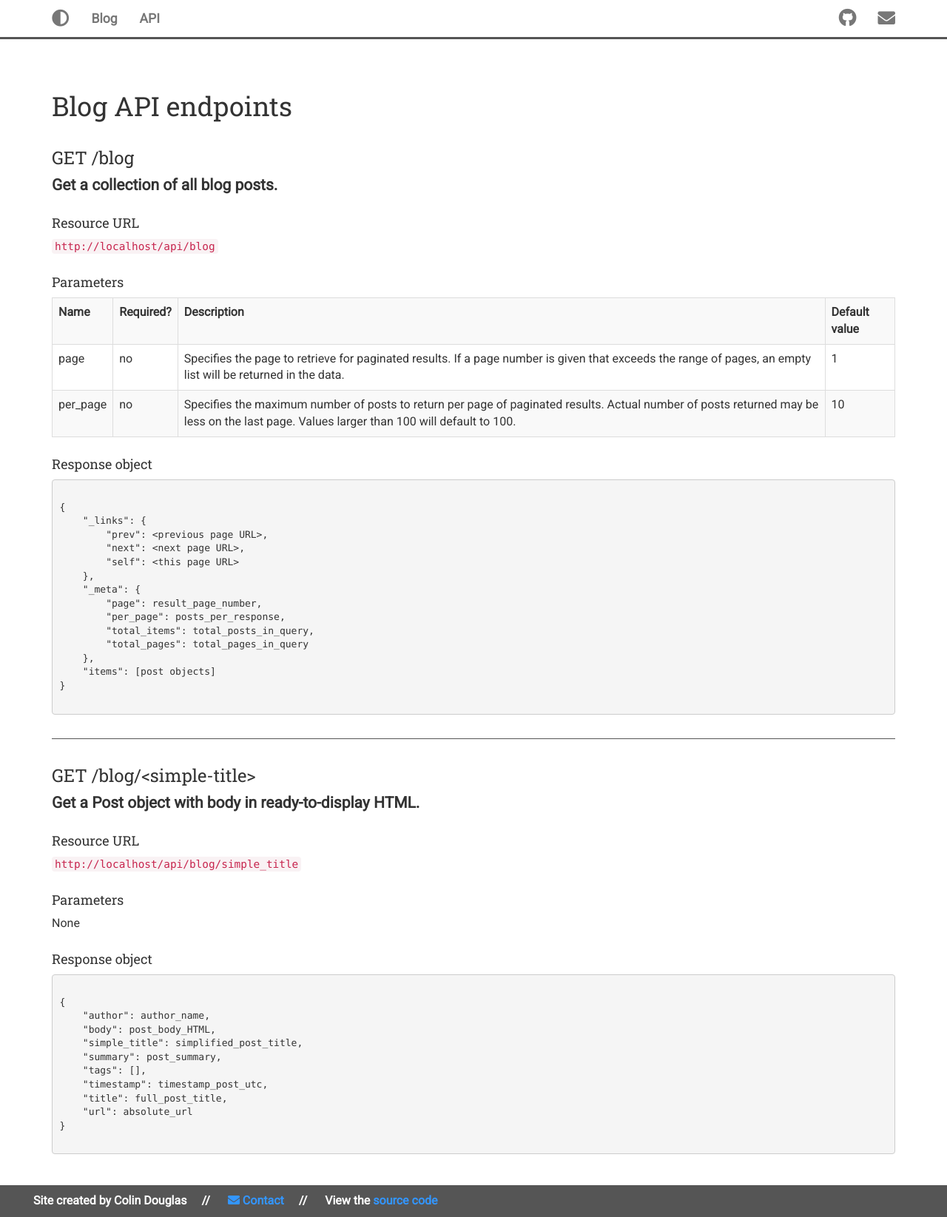
After one commit to cmdpdx/cdouglas.xyz, a Flask app: page /api/docs/blog in a window 1280 px wide. The commit adds this page. Shown: the whole page at 74% size. Run offline with Flask 2, Linux system fonts and the light colour scheme; some libraries are stand-ins or nearby versions.

Commit message:
blog API routes; Post body refactor

```diff
--- a/cmd/api/__init__.py
+++ b/cmd/api/__init__.py
@@ -2,4 +2,4 @@ from flask import Blueprint
 
 bp = Blueprint('api', __name__)
 
-from cmd.api import blog, errors, tokens
+from cmd.api import blog, errors, tokens, docs
--- a/cmd/api/blog.py
+++ b/cmd/api/blog.py
@@ -1,32 +1,49 @@
 from urllib.parse import urlparse
 
-from flask import jsonify, request
+from flask import jsonify, request, g
 
 from cmd.api import bp
+from cmd.api.auth import token_auth
 from cmd.models import Post
 
 
+def get_url_base(request):
+    url_parts = urlparse(request.url_root)
+    return f'{url_parts.scheme}://{url_parts.netloc}'
+
 # GET   /api/blog
 @bp.route('/blog', methods=['GET'])
+@token_auth.login_required
 def get_posts():
     """Get a collection of all blog posts."""
     page = request.args.get('page', 1, type=int)
     per_page = min(request.args.get('per_page', 10, type=int), 100)
     data = Post.to_collection_dict(Post.query, page, per_page, 'api.get_posts')
+
+    # Complete any relative links to self, prev, and next
+    url_base = get_url_base(request)
+    for link in data['_links'].keys():
+        if data['_links'][link]:
+            data['_links'][link] = url_base + data['_links'][link]
+
+    # Complete any relative links in the list of Posts
+    for post in data['items']:
+        post['url'] = url_base + post['url']
+
     return jsonify(data)
 
 # GET   /api/blog/<simple_title>
 @bp.route('/blog/<simple_title>', methods=['GET'])
+@token_auth.login_required
 def get_post(simple_title):
     """Get a Post object with body in ready-to-display HTML."""
-    url_parts = urlparse(request.url_root)
-    url_base = f'{url_parts.scheme}://{url_parts.netloc}'
+    url_base = get_url_base(request)
     data = Post.query.filter_by(simple_title=simple_title).first_or_404().to_dict()
     data['url'] = url_base + data['url']
     return jsonify(data)
 
 
 # POST  /api/blog                   create a new blog entry
-@bp.route('/blog', methods=['POST'])
-def create_post():
-    pass
+#@bp.route('/blog', methods=['POST'])
+#def create_post():
+#    pass
--- /dev/null
+++ b/cmd/api/docs.py
@@ -0,0 +1,17 @@
+from flask import render_template, g, request
+
+from cmd.api import bp
+from cmd.api.blog import get_url_base
+
+
+@bp.before_app_request
+def before_request():
+    g.url_base = get_url_base(request)
+
+@bp.route('/docs')
+def index():
+    return render_template('api/index.html')
+
+@bp.route('/docs/blog')
+def blog():
+    return render_template('api/blog_api.html')
--- a/cmd/api/errors.py
+++ b/cmd/api/errors.py
@@ -5,7 +5,10 @@ def bad_request(message):
     error_response(400, message)
 
 def error_response(status_code, message=None):
-    payload = {'error': HTTP_STATUS_CODES.get(status_code, 'Unknown error')}
+    payload = {
+        'error': HTTP_STATUS_CODES.get(status_code, 'Unknown error'),
+        'status_code': status_code
+    }
     if message:
         payload['message'] = message
     response = jsonify(payload)
--- a/cmd/blog/routes.py
+++ b/cmd/blog/routes.py
@@ -16,7 +16,7 @@ from cmd.blog.helpers import get_prev_url, get_next_url, generate_post_list,\
 
 
 @bp.route('/')
-def main():
+def index():
     """Main blog page; render the most recent post."""
     generate_post_list()
     post = Post.query.order_by(Post.timestamp.desc())
@@ -201,4 +201,4 @@ def delete_post():
     post_id = request.form.get('post_id', 0, type=int)
     if post_id and cmd.blog.helpers.delete_post(post_id):
         flash('Post deleted')
-    return url_for('blog.main')
+    return url_for('.index')
--- a/cmd/static/styles/style.css
+++ b/cmd/static/styles/style.css
@@ -15,6 +15,7 @@ body {
 
 h1, .h1, h2, .h2, h3, .h3, h4, .h4, h5, .h5 {
     font-family: 'Roboto Slab', serif;
+    margin-top: 1.5em;
 }
 a:link, a:visited {
     color: var(--main-color);
@@ -28,7 +29,11 @@ a:hover, a:active {
 
 code a { color: var(--main-color); }
 
-hr { border-top: 1px solid var(--main-gray);    }
+hr {
+    border-top: 1px solid var(--main-gray);
+    margin-top: 2em;
+    margin-bottom: 2em;
+}
 
 .label-info { background: var(--main-color); }
 
@@ -62,6 +67,18 @@ hr { border-top: 1px solid var(--main-gray);    }
 }
 
 .lead { font-weight: bold;}
+
+.panel { border: 1px solid var(--light-gray); }
+.panel-heading { background-color: var(--light-gray); }
+.panel-title {
+    color: var(--white);
+    font-size: 1.75em;
+}
+.panel-body hr {
+    margin-left: -15px;
+    margin-right: -15px;
+    border-color: var(--light-gray);
+}
 
 .row-about {
     border: 2px solid var(--main-gray);
@@ -110,9 +127,9 @@ hr { border-top: 1px solid var(--main-gray);    }
 
 .blog-header { border-bottom: 2px solid var(--main-gray); }
 
+.blog-header h1 { margin-top: 20px; }
+
 .blog-header p { font-size: 1.25em; }
-
-.blog-body h1, h2, h3, h4, h5, h6 { margin-top: 2em; }
 
 .blog-body pre {
     margin-top: 25px;
@@ -155,3 +172,7 @@ hr { border-top: 1px solid var(--main-gray);    }
     background-color: var(--main-gray);
     border-color: var(--main-gray);
 }
+
+.section-link {
+    font-style: italic;
+}
--- /dev/null
+++ b/cmd/templates/api/blog_api.html
@@ -0,0 +1,106 @@
+{% extends "base.html" %}
+
+{% block app_content %}
+    <div class="row">
+        <div class="col-sm-12">
+            <h1>Blog API endpoints</h1>
+            <h3 id="get-posts">GET /blog <a href="#get-posts" id="a-get-posts" class="section-link" title="permalink">#</a></h3>
+            <p class="lead">Get a collection of all blog posts.</p>
+            <h4>Resource URL</h4>
+            <code>{{ g.url_base + url_for('api.get_posts') }}</code>
+            <h4>Parameters</h4>
+
+            <table class="table table-striped table-bordered">
+                <tr>
+                    <th>Name</th>
+                    <th>Required?</th>
+                    <th>Description</th>
+                    <th>Default value</th>
+                </tr>
+                <tr>
+                    <td>page</td>
+                    <td>no</td>
+                    <td>Specifies the page to retrieve for paginated results. If a page
+                    number is given that exceeds the range of pages, an empty list will
+                    be returned in the data.</td>
+                    <td>1</td>
+                </tr>
+                <tr>
+                    <td>per_page</td>
+                    <td>no</td>
+                    <td>Specifies the maximum number of posts to return per page of paginated results. Actual
+                        number of posts returned may be less on the last page. Values larger than 100 will default to 100.</td>
+                    <td>10</td>
+                </tr>
+            </table>
+            <h4>Response object</h4>
+            <pre><code>
+{
+    "_links": {
+        "prev": &lt;previous page URL>,
+        "next": &lt;next page URL>,
+        "self": &lt;this page URL>
+    },
+    "_meta": {
+        "page": result_page_number,
+        "per_page": posts_per_response,
+        "total_items": total_posts_in_query,
+        "total_pages": total_pages_in_query
+    },
+    "items": [post objects]
+}
+            </code></pre>
+
+            <p><hr></p>
+
+            <h3 id="get-post">GET /blog/&lt;simple-title> <a href="#get-post" id="a-get-post" class="section-link" title="permalink">#</a></h3>
+            <p class="lead">Get a Post object with body in ready-to-display HTML.</p>
+
+            <h4>Resource URL</h4>
+            <code>{{ g.url_base + url_for('api.get_post', simple_title='simple_title') }}</code>
+
+            <h4>Parameters</h4>
+            <p>None</p>
+
+            <h4>Response object</h4>
+            <pre><code>
+{
+    "author": author_name,
+    "body": post_body_HTML,
+    "simple_title": simplified_post_title,
+    "summary": post_summary,
+    "tags": [],
+    "timestamp": timestamp_post_utc,
+    "title": full_post_title,
+    "url": absolute_url
+}
+            </code></pre>
+
+        </div>
+    </div>
+{% endblock %}
+
+{% block scripts %}
+{{ super() }}
+<script>
+    $('#get-posts').mouseover(function() {
+        $('#a-get-posts').show();
+    });
+    $('#get-posts').mouseout(function() {
+        $('#a-get-posts').hide();
+    });
+
+    $('#get-post').mouseover(function() {
+        $('#a-get-post').show();
+    });
+    $('#get-post').mouseout(function() {
+        $('#a-get-post').hide();
+    });
+
+    $(document).ready(function() {
+        $('.section-link').hide();
+    });
+</script>
+
+
+{% endblock %}
--- a/cmd/templates/base.html
+++ b/cmd/templates/base.html
@@ -31,8 +31,8 @@
 
             <div class="collapse navbar-collapse" id="cd-navbar-collapse">
                 <ul class="nav navbar-nav">
-                    <li><a href="{{ url_for('blog.main') }}">Blog</a></li>
-                    <!-- <li><a href="#">{{ _('Projects') }}</a></li> -->
+                    <li><a href="{{ url_for('blog.index') }}">Blog</a></li>
+                    <li><a href="{{ url_for('api.index') }}">API</a></li>
                 </ul>
 
                 <ul class="nav navbar-nav navbar-right">
--- a/cmd/templates/blog/post_form.html
+++ b/cmd/templates/blog/post_form.html
@@ -5,7 +5,7 @@
     <div class="row">
         <div class="col-md-8">
             <h1>{{ title }}</h1>
-            <p><a href="{{ url_for('blog.main') }}">Just kidding.</a></p>
+            <p><a href="{{ url_for('blog.index') }}">Just kidding.</a></p>
         </div>
     </div>
 
--- a/cmd/templates/blog/search.html
+++ b/cmd/templates/blog/search.html
@@ -8,7 +8,7 @@
             {% if not posts -%}
             <hr>
             <p>No posts found.</p>
-            <p><a href="{{ url_for('.main') }}">Return to <em>{{ g.blog_title }}</em></a></p>
+            <p><a href="{{ url_for('blog.index') }}">Return to <em>{{ g.blog_title }}</em></a></p>
             {%- else -%}
             {% for post in posts -%}
             <div class="blog-post-summary">
```
Also changed, not shown: cmd/api/auth.py (added, +30 -0 lines), cmd/api/tokens.py (+16 -2 lines), cmd/errors/handlers.py (+11 -1 lines), cmd/models.py (+35 -1 lines), cmd/templates/api/index.html (added, +22 -0 lines), cmd/templates/index.html (+2 -27 lines), migrations/versions/b96046683c36_user_tokens.py (added, +28 -0 lines), migrations/versions/dde11a365271_token_column_corrected.py (added, +30 -0 lines), 1 other file.
